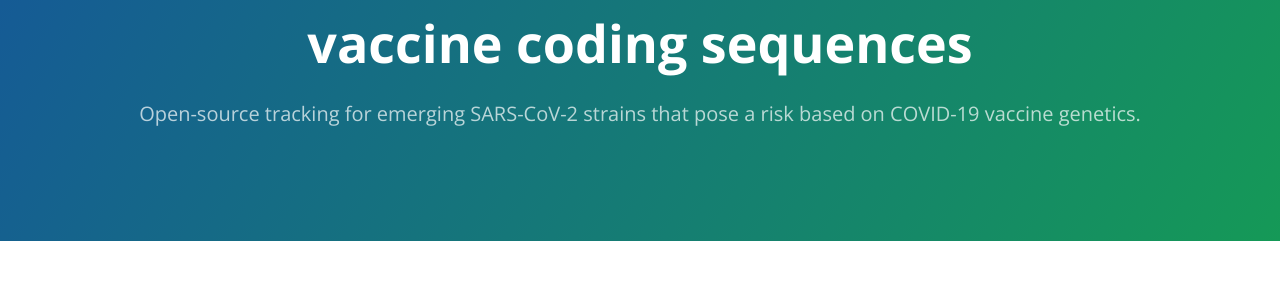
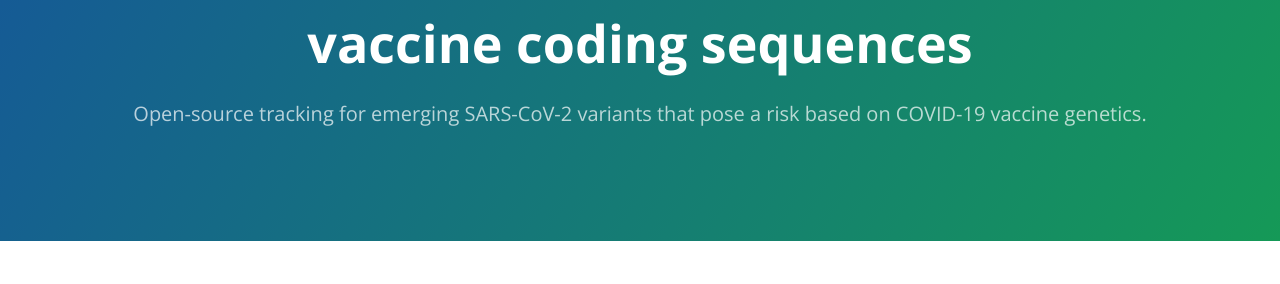
Before and after one commit to DylanLawless/SARS-CoV-2-VOC.github.io, a Jekyll site: the page built from README.md, in a window 1280 px wide and 900 px high. Shown: the part 154-438 px from the top of the window. Built offline with Jekyll 4.4.1, drawn with Linux system fonts in a browser that asks for light colours; our own code applies the rules of GitHub Pages for plain Markdown files.

Commit message:
Update config header line

```diff
--- a/_config.yml
+++ b/_config.yml
@@ -1,3 +1,3 @@
 theme: jekyll-theme-cayman
 title: [SARS-CoV-2-variants]
-description: [Open-source tracking for emerging SARS-CoV-2 strains that pose a risk based on COVID-19 vaccine genetics.]
+description: [Open-source tracking for emerging SARS-CoV-2 variants that pose a risk based on COVID-19 vaccine genetics.]
```
